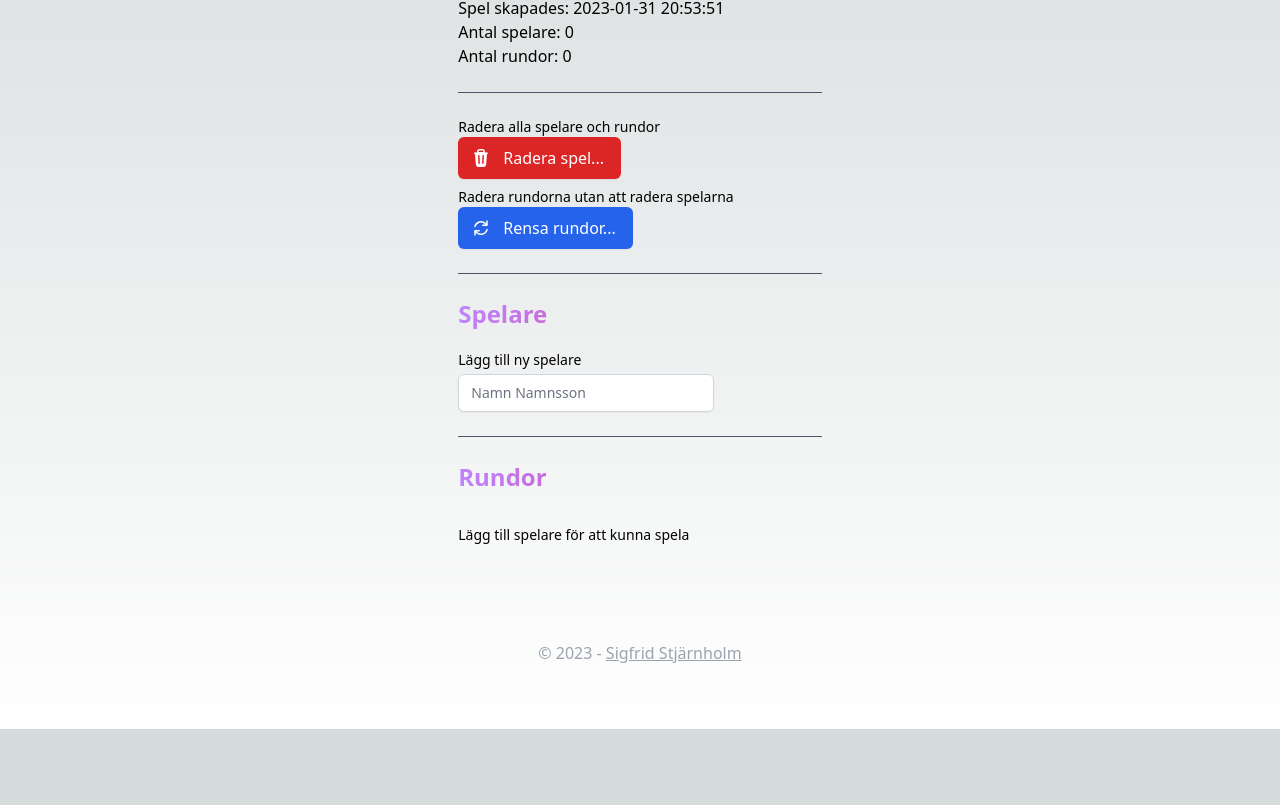
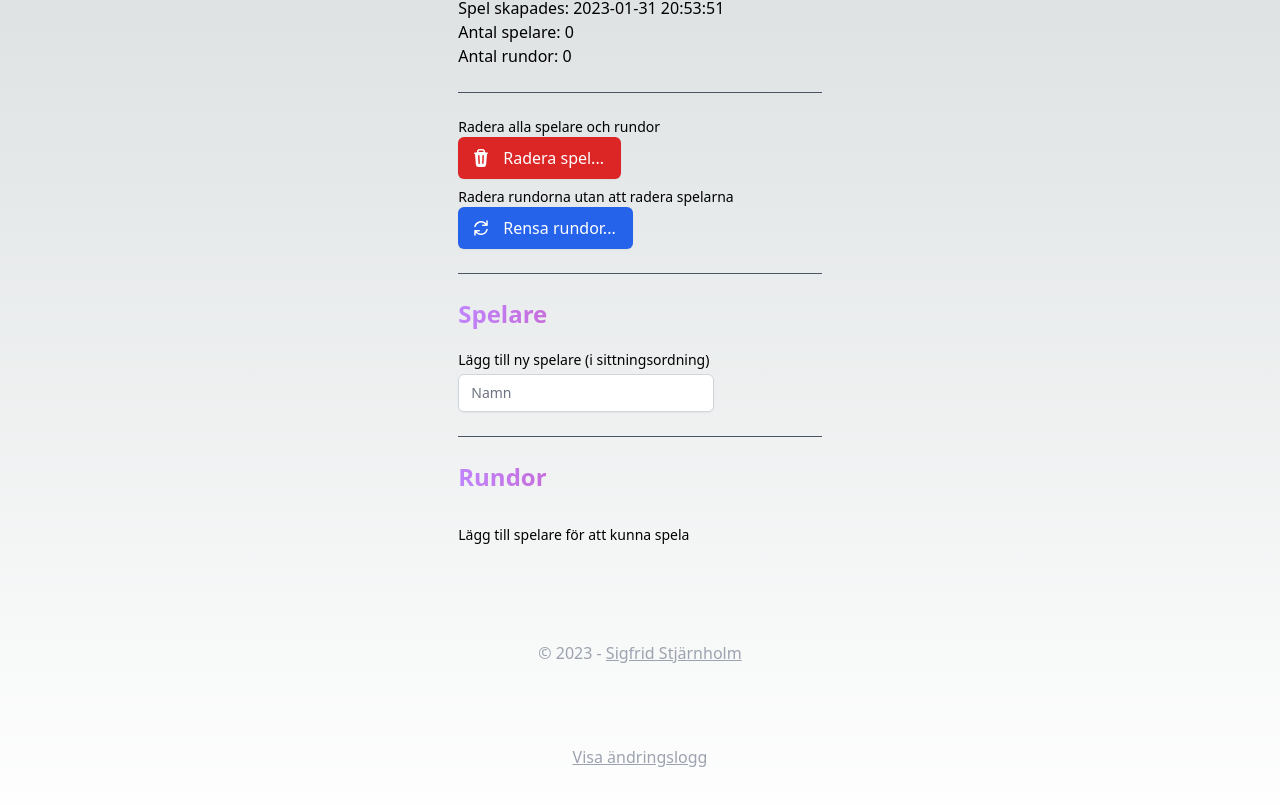
Before and after one commit to Kladdy/chicago, a Next.js app: page / in a window 1280 px wide. Shown: the part 221-1026 px from the top of the page. Before the commit the page ends 950 px from the top, so only its background shows below. Built offline with nearby package versions, Linux system fonts and the light colour scheme.

Commit message:
Add changelog, player name maximum length, Trepar -> Triss

```diff
--- a/pages/index.tsx
+++ b/pages/index.tsx
@@ -29,7 +29,7 @@ const Hands : Hand[] = [
   { name: "Högst kort", value: 0 },
   { name: "Par", value: 1 },
   { name: "Tvåpar", value: 2 },
-  { name: "Trepar", value: 3 },
+  { name: "Triss", value: 3 },
   { name: "Stege", value: 4 },
   { name: "Färg", value: 5 },
   { name: "Kåk", value: 6 },
@@ -48,8 +48,6 @@ interface Player {
   points: number
 }
 
-const dateOptions = { year: "numeric", month: 'long', day: 'numeric', hour: 'numeric', minute: 'numeric'};
-
 export default function Home() {
 
   const [game, setGame] = useState<Game>({
@@ -63,6 +61,9 @@ export default function Home() {
   const [roundBestHand, setRoundBestHand] = useState<Hand | null>(null)
   const [clearGamePrompt, setClearGamePrompt] = useState<boolean>(false)
   const [clearRoundsPrompt, setClearRoundsPrompt] = useState<boolean>(false)
+  const [showChangeLog, setShowChangeLog] = useState<boolean>(false);
+
+  const NAME_LENGTH_LIMIT = 10;
 
   // Set game on load, if exists
   useEffect(() => {
@@ -106,6 +107,12 @@ export default function Home() {
   }
 
   function archiveGame(g: Game) {
+    // Check if game has any rounds
+    if (g.rounds.length === 0) {
+      console.log("Game has no rounds, not archiving")
+      return
+    }
+
     const archivedGames = loadArchivedGames()
     archivedGames.push(g)
     localStorage.setItem('archivedGames', JSON.stringify(archivedGames))
@@ -205,6 +212,9 @@ export default function Home() {
                         p.points = 0
                       })
 
+                      // Set new date
+                      g.created = new Date().toISOString()
+
                       setGame(g)
                       saveGame(g)
                       setClearRoundsPrompt(false)
@@ -240,7 +250,7 @@ export default function Home() {
             </div>
 
             <label htmlFor="newName" className="mt-4 block text-sm font-medium ">
-              Lägg till ny spelare
+              Lägg till ny spelare (i sittningsordning)
             </label>
             <div className='flex flex-row gap-2 items-center'>
 
@@ -254,26 +264,32 @@ export default function Home() {
                     className={classNames("block w-full rounded-md  pr-10 focus:outline-none sm:text-sm",
                       game.players.find(p => p.name === newPlayerName) ? "border-red-300 text-red-900 placeholder-red-300 focus:border-red-500 focus:ring-red-500" : "border-gray-300 text-gray-800"
                     )}
-                    placeholder="Namn Namnsson"
+                    placeholder="Namn"
                     value={newPlayerName}
                     onChange={(e) => {
                       setNewPlayerName(e.target.value || "")
                     }}
                   />
-                  {game.players.find(p => p.name === newPlayerName) &&
+                  {(!!game.players.find(p => p.name === newPlayerName) || newPlayerName.length > NAME_LENGTH_LIMIT) &&
                     <div className="pointer-events-none absolute inset-y-0 right-0 flex items-center pr-3">
                       <ExclamationCircleIcon className="h-5 w-5 text-red-500" aria-hidden="true" />
                     </div>
                   }
+
                 </div>
-                {game.players.find(p => p.name === newPlayerName) &&
+                {!!game.players.find(p => p.name === newPlayerName) &&
                   <p className="mt-2 text-sm text-red-600" id="email-error">
                     En spelare har redan det namnet
                   </p>
                 }
+                {newPlayerName.length > NAME_LENGTH_LIMIT &&
+                  <p className="mt-2 text-sm text-red-600" id="email-error">
+                    Namnet är för långt (max {NAME_LENGTH_LIMIT} bokstäver)
+                  </p>
+                }
               </div>
 
-              {!!newPlayerName && !game.players.find(p => p.name === newPlayerName) &&
+              {!!newPlayerName && !game.players.find(p => p.name === newPlayerName) && !(newPlayerName.length > NAME_LENGTH_LIMIT) &&
                 <button
                   onClick={() => {
                     setGame(g => {
@@ -420,6 +436,18 @@ export default function Home() {
             &copy; 2023 - <a className="underline" href="https://sigfrid.stjarnholm.com" target="_blank" rel="noopener noreferrer">Sigfrid Stjärnholm</a>
           </div>
 
+          <div className='text-md text-gray-400 text-center mt-20'>
+            {showChangeLog ? (<div>
+              <p className='underline cursor-pointer' onClick={() => {setShowChangeLog(false)}}>Dölj ändringslogg</p>
+              <ul className='list-disc list-inside'>
+                <li>2023-01-31: Initial version</li>
+                <li>2023-02-01: Trepar → Triss, begränsa spelarnamnslängd</li>
+              </ul>
+            </div>) : (<div>
+              <p className='underline cursor-pointer' onClick={() => {setShowChangeLog(true)}}>Visa ändringslogg</p>
+            </div>)}
+          </div>
+
         </div>
       </main>
     </>
```
